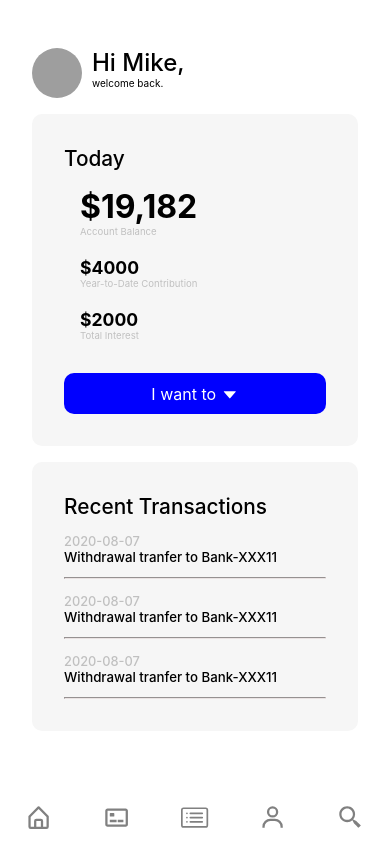
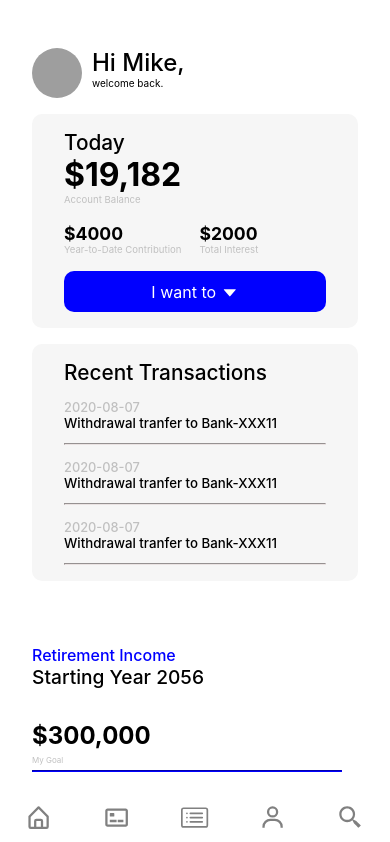
Before and after one commit to Abhyuday-Dev/dashboard, a React (Create React App) app: page / in a window 390 px wide. Shown: the top 842 px of the page. Built offline with nearby package versions, Linux system fonts and the light colour scheme; grey boxes are pictures that could not be loaded.

Commit message:
padding adjust

```diff
--- a/src/components/BodySection/Left/Today.css
+++ b/src/components/BodySection/Left/Today.css
@@ -38,14 +38,14 @@
         display: flex;
         flex-direction: column;
         background-color: #f6f6f6;
-        padding: 2rem;
+        padding: 1rem 2rem;
         width: 100%;
         border-radius: 10px;
     }
     .today-section{
         display: flex;
         flex-direction: row;
-        gap: 20px;
+        gap: 15px;
         background-color: #f6f6f6;
         width: 50%;
         flex-wrap: wrap;
@@ -60,9 +60,8 @@
 
 @media (max-width: 480px) {
     .today-section{
-       padding: 1rem;;
         width: 80%;
-
+        gap: 18px;
     }
     .today-content h4{
         font-size: 1.1rem;
--- a/src/components/BodySection/Left/Transactions.css
+++ b/src/components/BodySection/Left/Transactions.css
@@ -25,8 +25,9 @@ hr{
     .transaction-section{
         width: 100%;
         background-color: #f6f6f6;
-        padding: 2rem;
+        padding: 1rem 2rem;
         border-radius: 10px;
         margin-top: 1rem;
 }
+
 }
```
